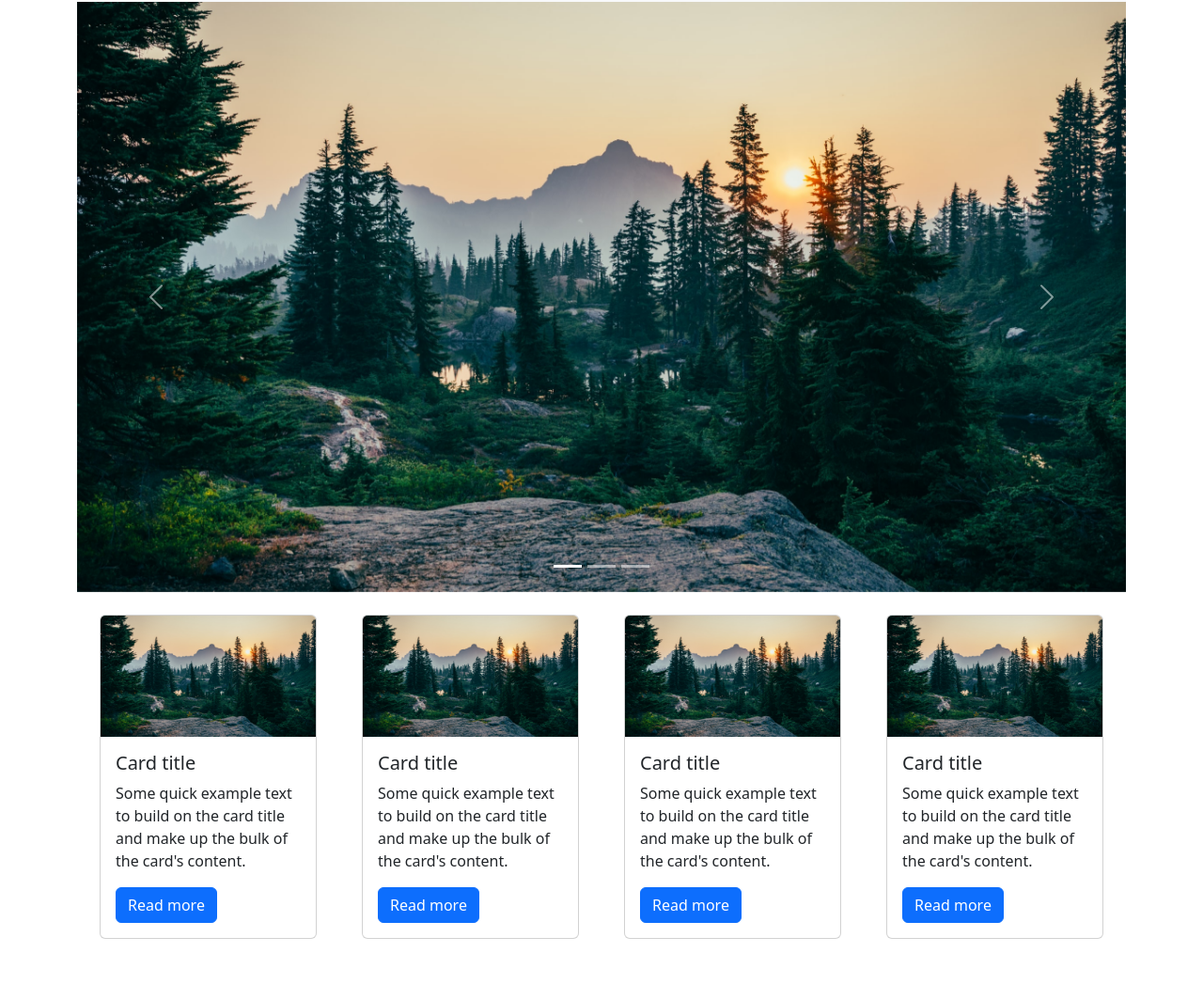
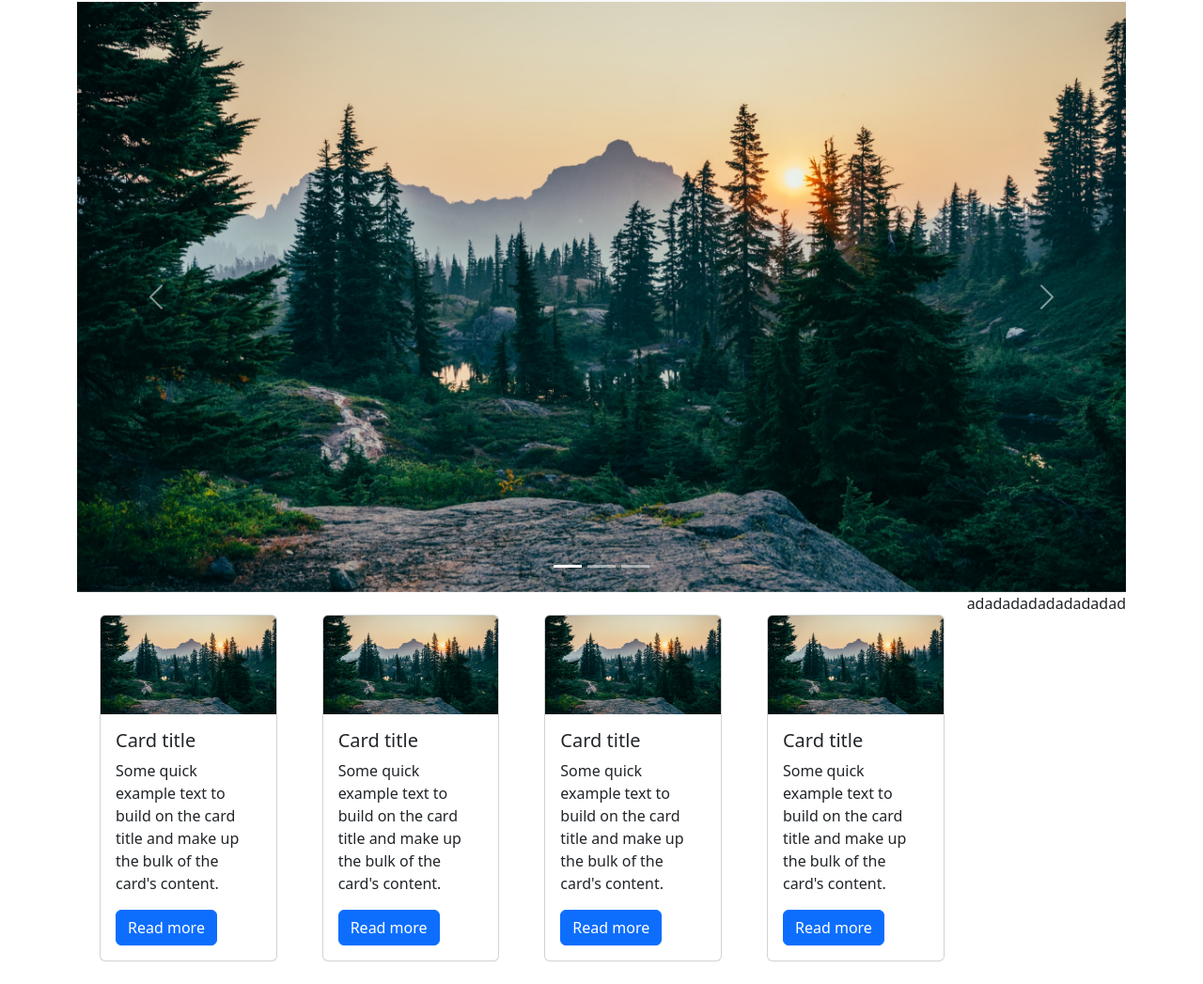
Before and after one commit to GitahiKev/onlineclassprojo, a plain HTML site: page index.html in a window 1280 px wide. Shown: the part 54-1101 px from the top of the page at 94% size. Before the commit the page ends 1077 px from the top, so only its background shows below. Drawn offline with nearby package versions, Linux system fonts and the light colour scheme.

Commit message:
Update index.html

```diff
--- a/index.html
+++ b/index.html
@@ -112,7 +112,7 @@
                 <a href="#" class="btn btn-primary">Read more</a>
                 </div>
             </div>
-
+adadadadadadadadad
 
 <!-- end of parent -->
         </div>
```
